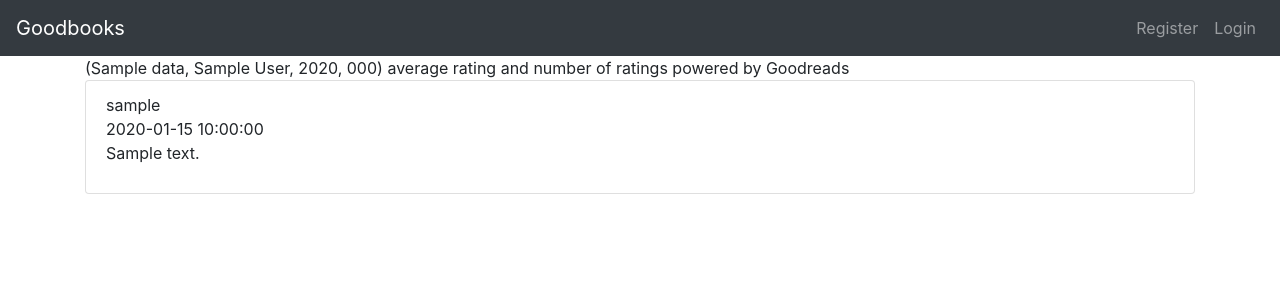
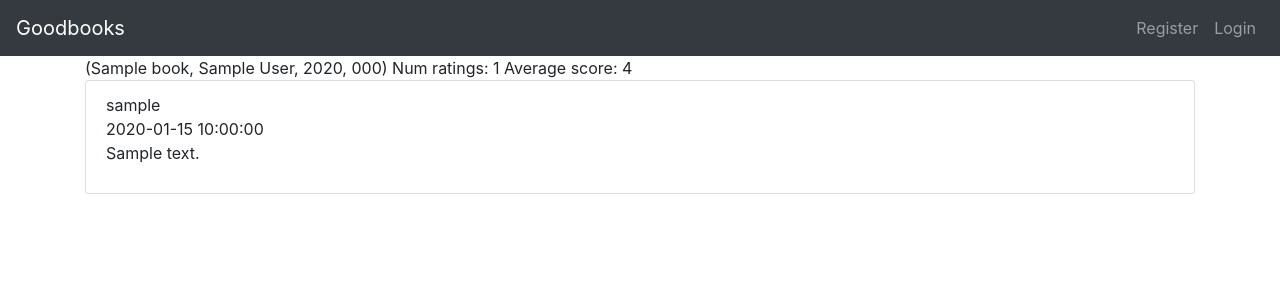
Before and after one commit to adizim/goodbooks, a Flask app: template templates/book.html in a window 1280 px wide. Shown: the top 300 px of the page. Run offline with Flask 2, Linux system fonts and the light colour scheme; the template is opened without the code that fills it: most values are stand-ins (such as "Sample title", 1, 10 or a date in 2020); some libraries are stand-ins or nearby versions.

Commit message:
goodreads data

```diff
--- a/application.py
+++ b/application.py
@@ -1,9 +1,11 @@
 import os
 
-from flask import Flask, session, request, render_template, flash, jsonify
+from flask import Flask, session, request, render_template, flash, jsonify, redirect, url_for
 from flask_session import Session
 from sqlalchemy import create_engine
 from sqlalchemy.orm import scoped_session, sessionmaker
+
+import requests
 
 app = Flask(__name__)
 
@@ -25,19 +27,19 @@ def index():
     username = db.execute("SELECT username FROM users WHERE id = :id", {"id": session["user_id"]}).first().username \
     if session.get("user_id") else None
 
-    searched = False
     books = []
     if request.method == "POST":
-        searched = True
         query = request.form.get("query")
+        print(query)
         books = db.execute("""
         SELECT isbn, title, author FROM books
-        WHERE isbn LIKE :query OR title LIKE :query OR author LIKE :query
+        WHERE isbn LIKE :query OR lower(title) LIKE :query OR lower(author) LIKE :query
         """, {"query": '%' + query + '%'}).fetchall()
+        print(books)
         if not books:
             flash('Your query returned no matches.')
 
-    return render_template("index.html", searched=searched, books=books, username=username)
+    return render_template("index.html", books=books, username=username)
 
 @app.route("/register", methods=["GET", "POST"])
 def register():
@@ -97,8 +99,9 @@ def logout():
 
 @app.route("/books/<string:isbn>", methods=["GET", "POST"])
 def books(isbn):
+    username = db.execute("SELECT username FROM users WHERE id = :id", {"id": session["user_id"]}).first().username \
+    if session.get("user_id") else None
     allow_review = False
-    data = book_data(isbn)
     reviews = db.execute("""
     SELECT username, comment, rating, created_at FROM reviews, users WHERE book_isbn = :isbn
     """, {"isbn": isbn}).fetchall()
@@ -119,7 +122,8 @@ def books(isbn):
         """, {"comment": comment, "rating": rating, "user_id": session['user_id'], "book_isbn": isbn})
         db.commit()
 
-    return render_template('book.html', data=data, allow_review=allow_review, reviews=reviews)
+    return render_template('book.html', book_data=book_data(isbn), goodreads_data=goodreads(isbn),
+        allow_review=allow_review, reviews=reviews, username=username)
 
 @app.route("/api/<string:isbn>")
 def api(isbn):
@@ -142,3 +146,7 @@ def book_data(isbn):
         "review_count": review_count,
         "average_score": average_score
     }
+
+def goodreads(isbn):
+    res = requests.get("https://www.goodreads.com/book/review_counts.json", params={"key": "lioRDgtLsIUsjCDwMFBbEQ", "isbns": isbn})
+    return res.json()['books'][0]
--- a/templates/book.html
+++ b/templates/book.html
@@ -5,20 +5,21 @@
 {% block content %}
 
     <div class="container">
-        {{ data['title'], data['author'], data['year'], data['isbn'] }}
-         average rating and number of ratings powered by Goodreads
+        {{ book_data['title'], book_data['author'], book_data['year'], book_data['isbn'] }}
+        Num ratings: {{ goodreads_data['work_ratings_count'] }}
+        Average score: {{ goodreads_data['average_rating'] }}
     </div>
 
     <div class="container">
         {% if allow_review %}
-            <form class="form-inline" action="{{ url_for('books', isbn=data['isbn']) }}" method="post">
+            <form class="form-inline" action="{{ url_for('books', isbn=book_data['isbn']) }}" method="post">
                 <div class="form-group">
                     <label for="comment">Comment</label>
-                    <input class="form-control" type="text" id="comment" placeholder="Enter a comment">
+                    <input class="form-control" type="text" id="comment" name="comment" placeholder="Enter a comment">
                 </div>
                 <div class="form-group">
                     <label for="select">Rating</label>
-                    <select class="form-control" id="select">
+                    <select class="form-control" id="select" name="rating">
                       <option>1</option>
                       <option>2</option>
                       <option>3</option>
```
Also changed, not shown: templates/index.html (+3 -5 lines).
